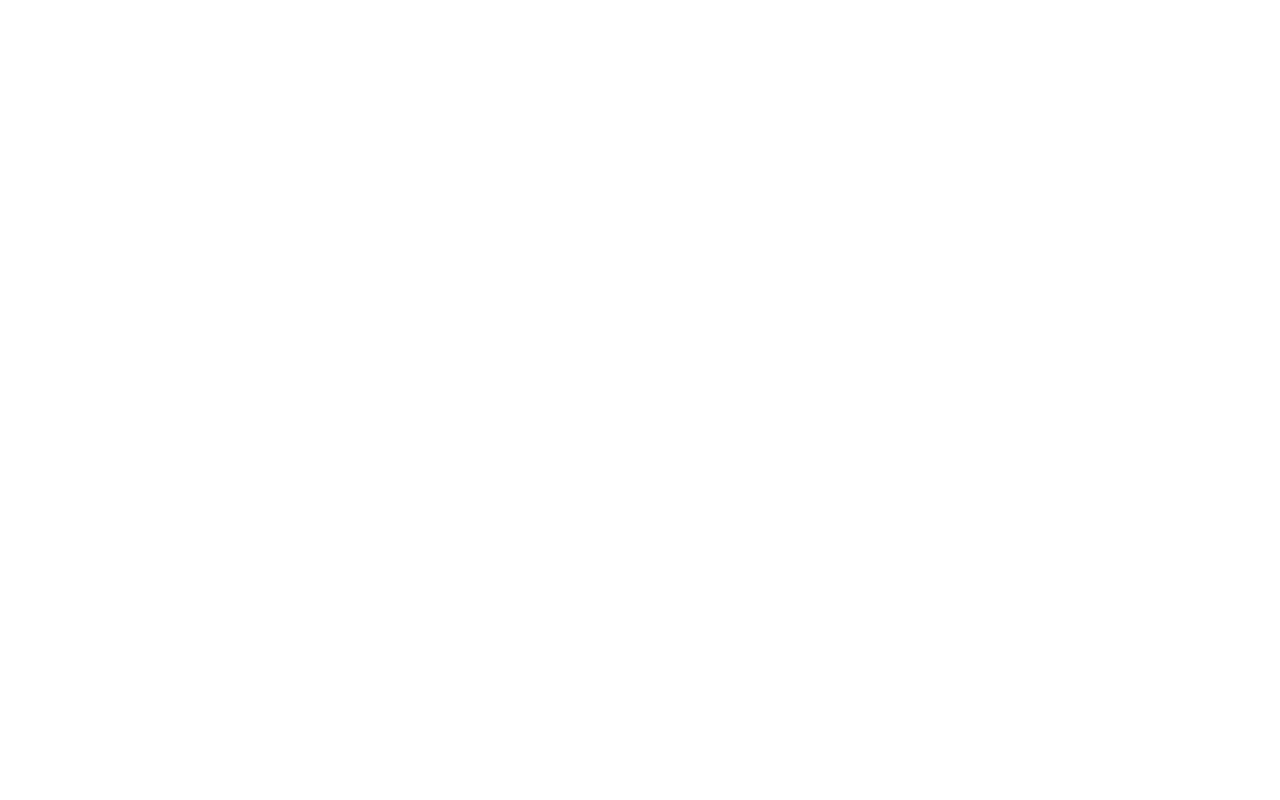
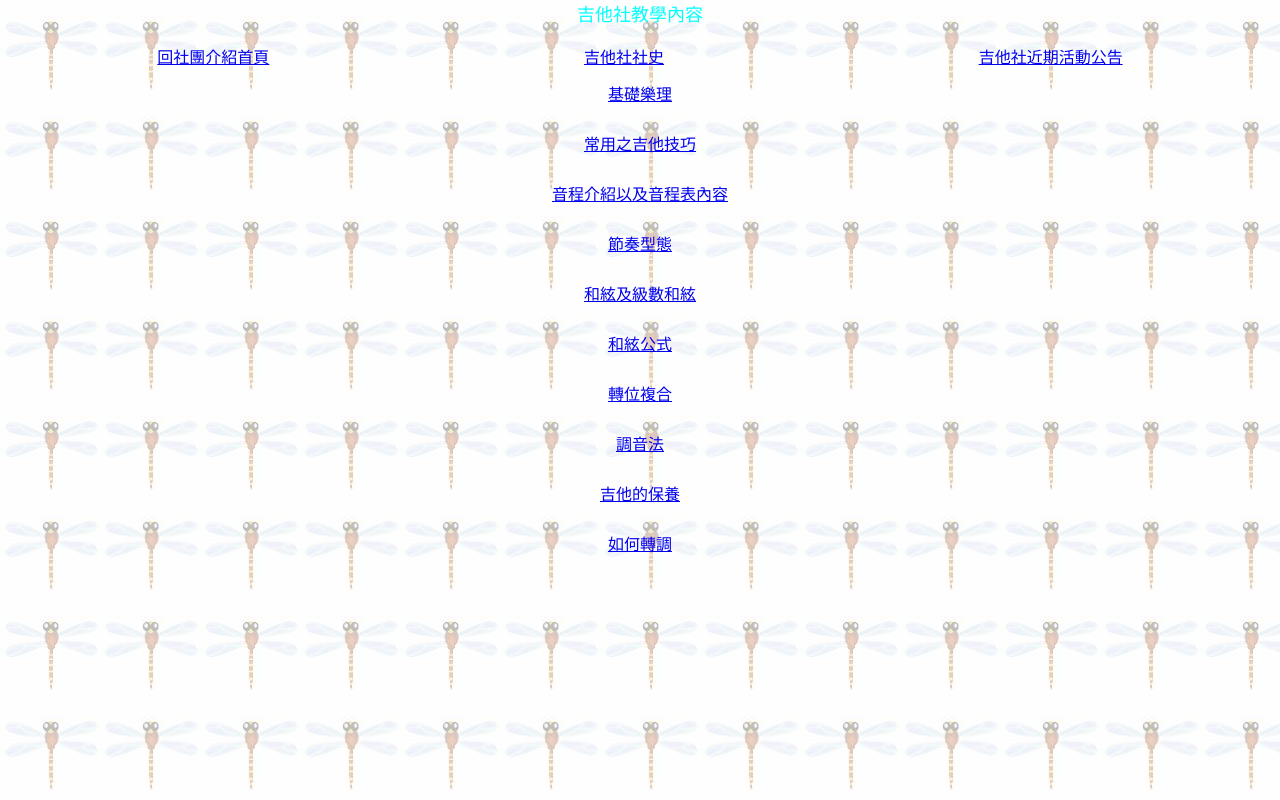
Before and after one commit to AllenYangNCTU/webdesign_teacher_edition, a plain HTML site: page guitar_learning.html in a window 1280 px wide. Drawn offline with Linux system fonts and the light colour scheme.

Commit message:
Check details

```diff
--- a/guitar_learning.html
+++ b/guitar_learning.html
@@ -0,0 +1,80 @@
+<!DOCTYPE html>
+<html lang="en">
+
+<head>
+    <meta charset="UTF-8">
+    <meta http-equiv="X-UA-Compatible" content="IE=edge">
+    <meta name="viewport" content="width=device-width, initial-scale=1.0">
+    <title>Document</title>
+    <style>
+        body {
+            margin: 0;
+            background-image: url(./images/0101.jpg);
+            font-family: "標楷體";
+        }
+
+        header {
+            font-size: 18px;
+            text-align: center;
+            color: #00FFFF;
+        }
+
+        nav {
+            display: flex;
+            justify-content: space-around;
+        }
+
+        p {
+            font-size: 16px;
+            color: #ff0000;
+        }
+
+        section>a:hover {
+            /* display: inline; */
+            background-color: lightgray;
+        }
+
+        section {
+            display: flex;
+            flex-direction: column;
+            align-items: center;
+            height: 500px;
+            color: #0000FF;
+            justify-content: space-around;
+        }
+
+        section>a {
+            /* padding: 10px; */
+        }
+    </style>
+</head>
+
+<body>
+    <header style="color: #00ffff;">
+        吉他社教學內容
+    </header>
+    <br>
+    <nav>
+        <a href="index.html" target="_top">回社團介紹首頁</a>
+        <a href="guitar_history.html">吉他社社史</a>
+        <a href="guitar_event.html">吉他社近期活動公告</a>
+    </nav>
+
+
+    <section>
+        <a href="#">基礎樂理</a>
+        <a href="#">常用之吉他技巧</a>
+        <a href="#">音程介紹以及音程表內容</a>
+        <a href="#">節奏型態</a>
+        <a href="#">和絃及級數和絃</a>
+        <a href="#">和絃公式</a>
+        <a href="#">轉位複合</a>
+        <a href="#">調音法</a>
+        <a href="#">吉他的保養</a>
+        <a href="#">如何轉調</a>
+    </section>
+
+
+</body>
+
+</html>
```
Also changed, not shown: guitar_event.html (+4 -2 lines), guitar_history.html (+1 -1 lines), index.html (+4 -2 lines), main.html (+4 -5 lines).
